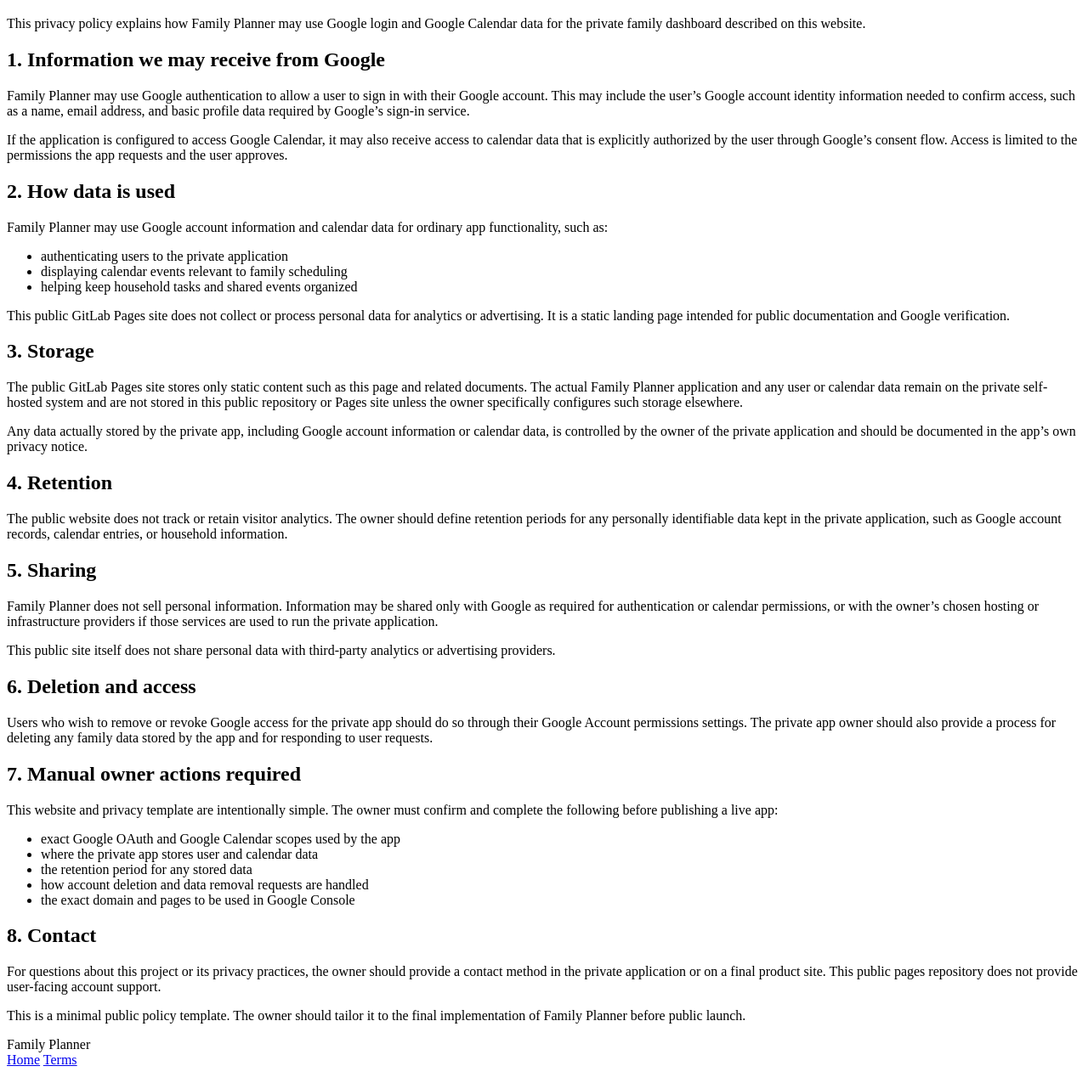
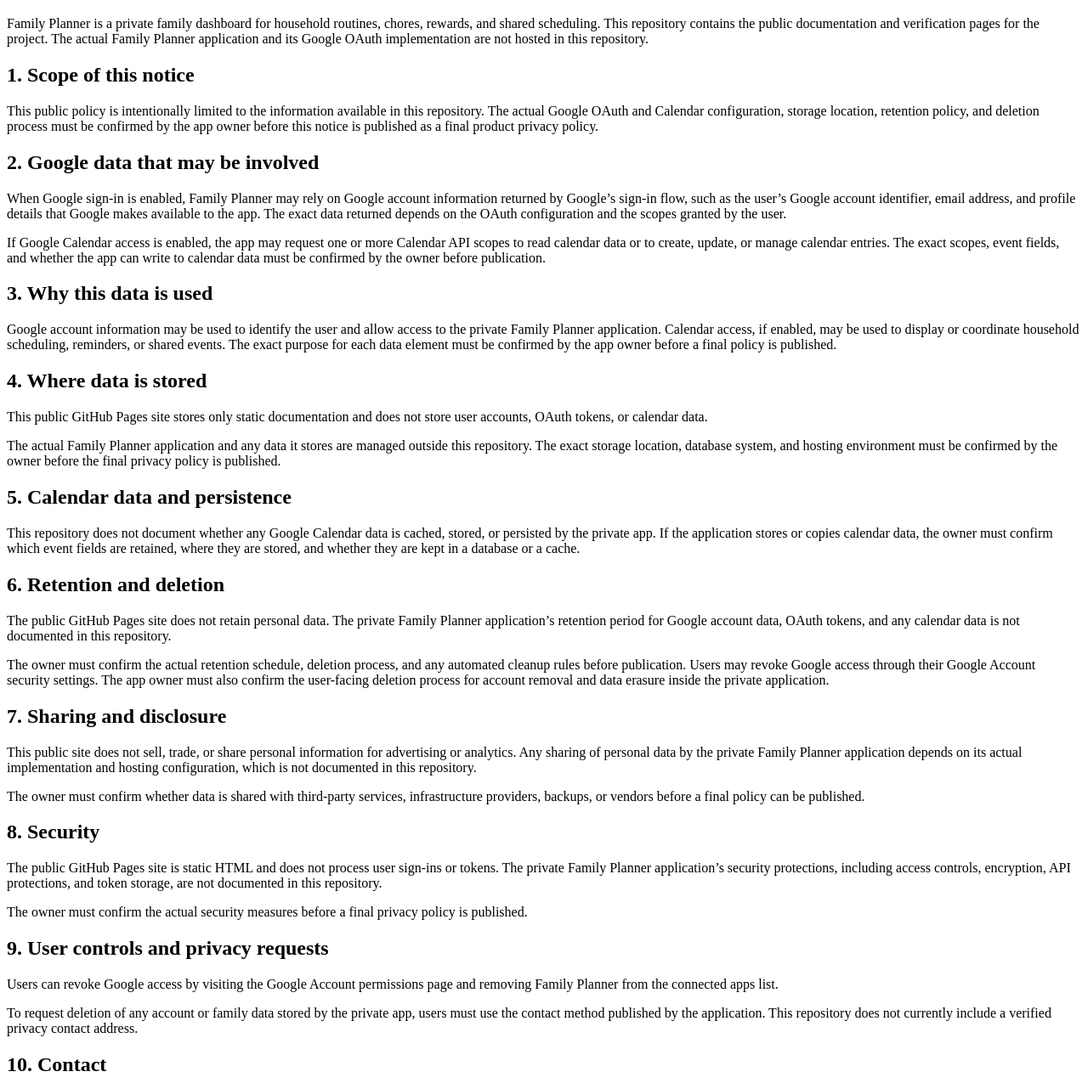
Before and after one commit to Dr-Packet/family-planner-pages, a plain HTML site: page public/privacy/index.html in a window 1280 px wide. Shown: the part 105-1380 px from the top of the page at 85% size. Drawn offline with Linux system fonts and the light colour scheme.

Commit message:
Update the Family Planner privacy notice and homepage copy to remove placeholder language and clarify the public documentation site without inventing unsupported app claims.

```diff
--- a/public/privacy/index.html
+++ b/public/privacy/index.html
@@ -26,107 +26,147 @@
       <div class="container narrow">
         <h1>Privacy Policy</h1>
         <p>
-          This privacy policy explains how Family Planner may use Google login and
-          Google Calendar data for the private family dashboard described on this
-          website.
+          Family Planner is a private family dashboard for household routines,
+          chores, rewards, and shared scheduling. This repository contains the
+          public documentation and verification pages for the project. The actual
+          Family Planner application and its Google OAuth implementation are not
+          hosted in this repository.
         </p>
 
-        <h2>1. Information we may receive from Google</h2>
+        <h2>1. Scope of this notice</h2>
         <p>
-          Family Planner may use Google authentication to allow a user to sign in
-          with their Google account. This may include the user’s Google account
-          identity information needed to confirm access, such as a name, email
-          address, and basic profile data required by Google’s sign-in service.
+          This public policy is intentionally limited to the information available
+          in this repository. The actual Google OAuth and Calendar configuration,
+          storage location, retention policy, and deletion process must be
+          confirmed by the app owner before this notice is published as a final
+          product privacy policy.
+        </p>
+
+        <h2>2. Google data that may be involved</h2>
+        <p>
+          When Google sign-in is enabled, Family Planner may rely on Google
+          account information returned by Google’s sign-in flow, such as the
+          user’s Google account identifier, email address, and profile details
+          that Google makes available to the app. The exact data returned depends
+          on the OAuth configuration and the scopes granted by the user.
         </p>
         <p>
-          If the application is configured to access Google Calendar, it may also
-          receive access to calendar data that is explicitly authorized by the user
-          through Google’s consent flow. Access is limited to the permissions the
-          app requests and the user approves.
+          If Google Calendar access is enabled, the app may request one or more
+          Calendar API scopes to read calendar data or to create, update, or
+          manage calendar entries. The exact scopes, event fields, and whether
+          the app can write to calendar data must be confirmed by the owner
+          before publication.
         </p>
 
-        <h2>2. How data is used</h2>
+        <h2>3. Why this data is used</h2>
         <p>
-          Family Planner may use Google account information and calendar data for
-          ordinary app functionality, such as:
-        </p>
-        <ul>
-          <li>authenticating users to the private application</li>
-          <li>displaying calendar events relevant to family scheduling</li>
-          <li>helping keep household tasks and shared events organized</li>
-        </ul>
-        <p>
-          This public GitLab Pages site does not collect or process personal data
-          for analytics or advertising. It is a static landing page intended for
-          public documentation and Google verification.
+          Google account information may be used to identify the user and allow
+          access to the private Family Planner application. Calendar access, if
+          enabled, may be used to display or coordinate household scheduling,
+          reminders, or shared events. The exact purpose for each data element
+          must be confirmed by the app owner before a final policy is published.
         </p>
 
-        <h2>3. Storage</h2>
+        <h2>4. Where data is stored</h2>
         <p>
-          The public GitLab Pages site stores only static content such as this
-          page and related documents. The actual Family Planner application and
-          any user or calendar data remain on the private self-hosted system and
-          are not stored in this public repository or Pages site unless the owner
-          specifically configures such storage elsewhere.
+          This public GitHub Pages site stores only static documentation and does
+          not store user accounts, OAuth tokens, or calendar data.
         </p>
         <p>
-          Any data actually stored by the private app, including Google account
-          information or calendar data, is controlled by the owner of the private
-          application and should be documented in the app’s own privacy notice.
+          The actual Family Planner application and any data it stores are managed
+          outside this repository. The exact storage location, database system,
+          and hosting environment must be confirmed by the owner before the final
+          privacy policy is published.
         </p>
 
-        <h2>4. Retention</h2>
+        <h2>5. Calendar data and persistence</h2>
         <p>
-          The public website does not track or retain visitor analytics. The owner
-          should define retention periods for any personally identifiable data kept
-          in the private application, such as Google account records, calendar
-          entries, or household information.
+          This repository does not document whether any Google Calendar data is
+          cached, stored, or persisted by the private app. If the application
+          stores or copies calendar data, the owner must confirm which event
+          fields are retained, where they are stored, and whether they are kept in
+          a database or a cache.
         </p>
 
-        <h2>5. Sharing</h2>
+        <h2>6. Retention and deletion</h2>
         <p>
-          Family Planner does not sell personal information. Information may be
-          shared only with Google as required for authentication or calendar
-          permissions, or with the owner’s chosen hosting or infrastructure
-          providers if those services are used to run the private application.
+          The public GitHub Pages site does not retain personal data. The private
+          Family Planner application’s retention period for Google account data,
+          OAuth tokens, and any calendar data is not documented in this
+          repository.
         </p>
         <p>
-          This public site itself does not share personal data with third-party
-          analytics or advertising providers.
+          The owner must confirm the actual retention schedule, deletion process,
+          and any automated cleanup rules before publication. Users may revoke
+          Google access through their Google Account security settings. The app
+          owner must also confirm the user-facing deletion process for account
+          removal and data erasure inside the private application.
         </p>
 
-        <h2>6. Deletion and access</h2>
+        <h2>7. Sharing and disclosure</h2>
         <p>
-          Users who wish to remove or revoke Google access for the private app
-          should do so through their Google Account permissions settings. The
-          private app owner should also provide a process for deleting any family
-          data stored by the app and for responding to user requests.
+          This public site does not sell, trade, or share personal information for
+          advertising or analytics. Any sharing of personal data by the private
+          Family Planner application depends on its actual implementation and
+          hosting configuration, which is not documented in this repository.
+        </p>
+        <p>
+          The owner must confirm whether data is shared with third-party services,
+          infrastructure providers, backups, or vendors before a final policy can
+          be published.
         </p>
 
-        <h2>7. Manual owner actions required</h2>
+        <h2>8. Security</h2>
         <p>
-          This website and privacy template are intentionally simple. The owner
-          must confirm and complete the following before publishing a live app:
+          The public GitHub Pages site is static HTML and does not process user
+          sign-ins or tokens. The private Family Planner application’s security
+          protections, including access controls, encryption, API protections, and
+          token storage, are not documented in this repository.
         </p>
+        <p>
+          The owner must confirm the actual security measures before a final
+          privacy policy is published.
+        </p>
+
+        <h2>9. User controls and privacy requests</h2>
+        <p>
+          Users can revoke Google access by visiting the Google Account permissions
+          page and removing Family Planner from the connected apps list.
+        </p>
+        <p>
+          To request deletion of any account or family data stored by the private
+          app, users must use the contact method published by the application.
+          This repository does not currently include a verified privacy contact
+          address.
+        </p>
+
+        <h2>10. Contact</h2>
+        <p>
+          For questions about this project or privacy requests, use the contact
+          method published on the Family Planner application or on the owner’s
+          final public product site. This repository does not include a verified
+          user-facing contact address.
+        </p>
+
+        <h2>11. Facts that must be confirmed before publication</h2>
         <ul>
-          <li>exact Google OAuth and Google Calendar scopes used by the app</li>
-          <li>where the private app stores user and calendar data</li>
-          <li>the retention period for any stored data</li>
-          <li>how account deletion and data removal requests are handled</li>
-          <li>the exact domain and pages to be used in Google Console</li>
+          <li>Exact Google OAuth scopes and Calendar scopes used by the app</li>
+          <li>What Google account data and Calendar fields are accessed</li>
+          <li>Why each data category is required for the app to function</li>
+          <li>Where OAuth tokens and account information are stored</li>
+          <li>Whether Calendar data is cached, copied, or persisted</li>
+          <li>Actual retention periods and deletion procedures</li>
+          <li>Whether any data is shared with third parties or vendors</li>
+          <li>Actual security controls implemented by the private app</li>
+          <li>How users revoke Google access and request account deletion</li>
+          <li>Real privacy contact information for user support</li>
         </ul>
 
-        <h2>8. Contact</h2>
-        <p>
-          For questions about this project or its privacy practices, the owner
-          should provide a contact method in the private application or on a final
-          product site. This public pages repository does not provide user-facing
-          account support.
-        </p>
-
         <p class="muted-note">
-          This is a minimal public policy template. The owner should tailor it to
-          the final implementation of Family Planner before public launch.
+          This notice is intentionally conservative and avoids unsupported claims.
+          Once the owner confirms the implemented app behavior, this text can be
+          updated to match the actual product and published as a final privacy
+          policy.
         </p>
       </div>
     </main>
```
Also changed, not shown: public/index.html (+17 -16 lines), public/privacy.html (added, +12 -0 lines), public/terms/index.html (added, +77 -0 lines).
